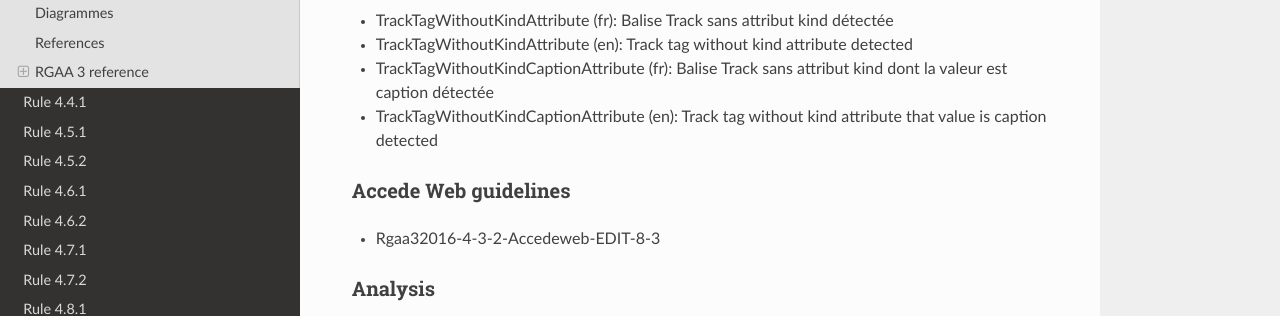
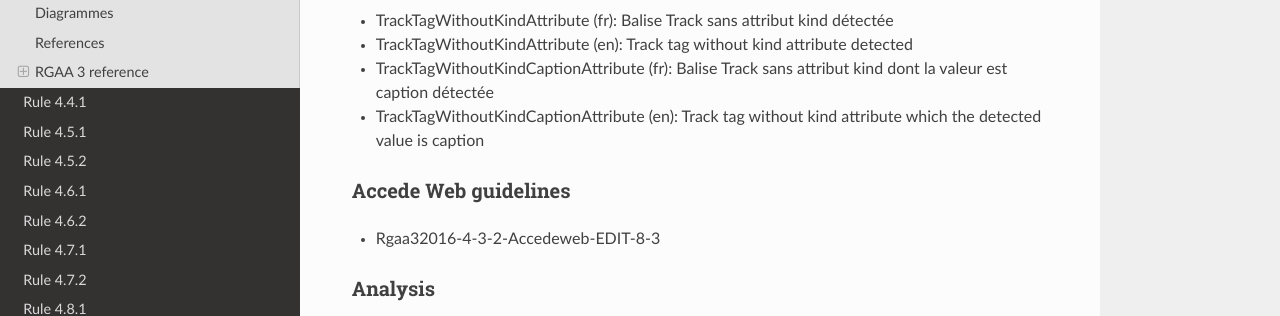
Before and after one commit to Tanaguru/RGAA3-2016, an MkDocs documentation site: the page built from docs/Rule-4-3-2.md, in a window 1280 px wide and 900 px high, scrolled down 1825 px. Shown: the part 151-467 px from the top of the window. Built offline with MkDocs 1.6.1, drawn with Linux system fonts in a browser that asks for light colours; nearby versions of some CDN libraries; old or Windows-style settings are respelled for this version of MkDocs.

Commit message:
Update test 4.3.2

```diff
--- a/docs/Rule-4-3-2.md
+++ b/docs/Rule-4-3-2.md
@@ -76,7 +76,7 @@ For each element return false-result of **Test2**, raise a MessageB
  * TrackTagWithoutKindAttribute (en): Track tag without kind attribute detected
 
  * TrackTagWithoutKindCaptionAttribute (fr): Balise Track sans attribut kind dont la valeur est caption d&eacute;tect&eacute;e
- * TrackTagWithoutKindCaptionAttribute (en): Track tag without kind attribute that value is caption detected
+ * TrackTagWithoutKindCaptionAttribute (en): Track tag without kind attribute which the detected value is caption
 
 ### Accede Web guidelines
 
```
Also changed, not shown: 4 other files.
